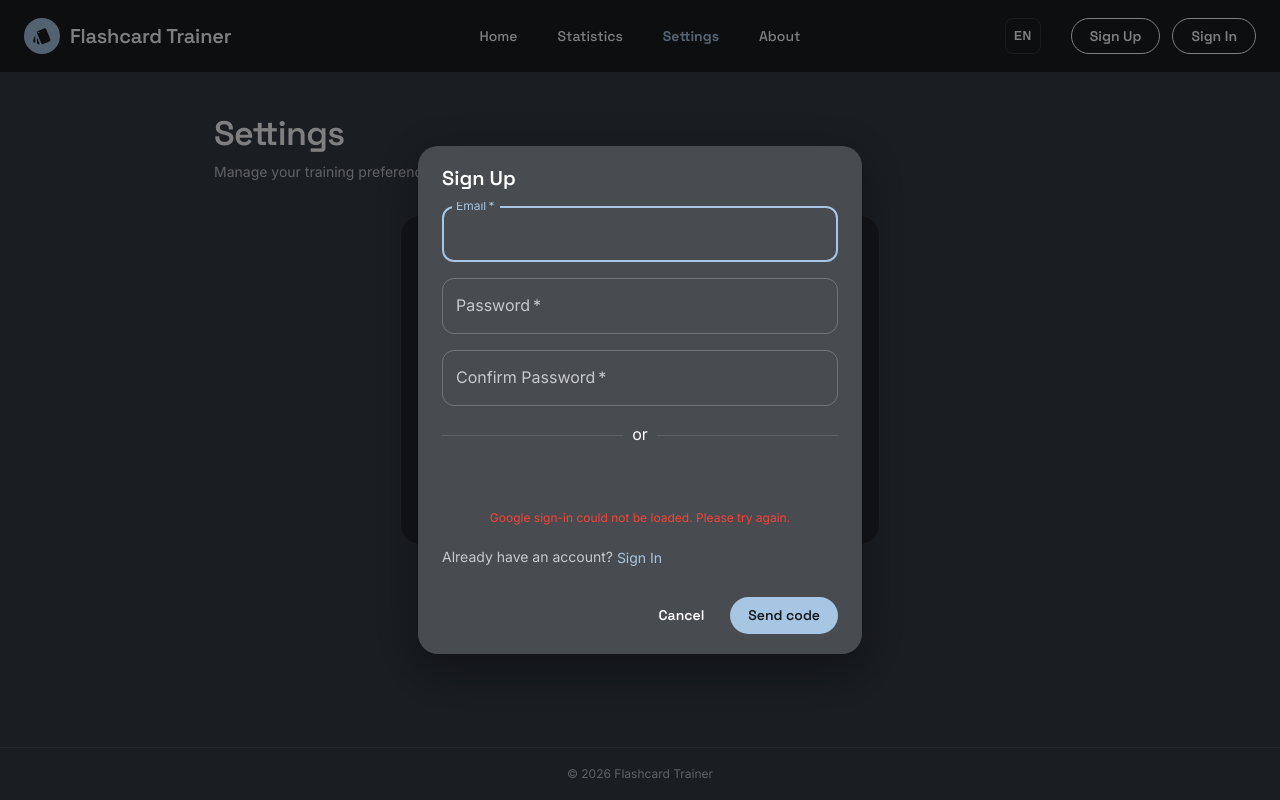
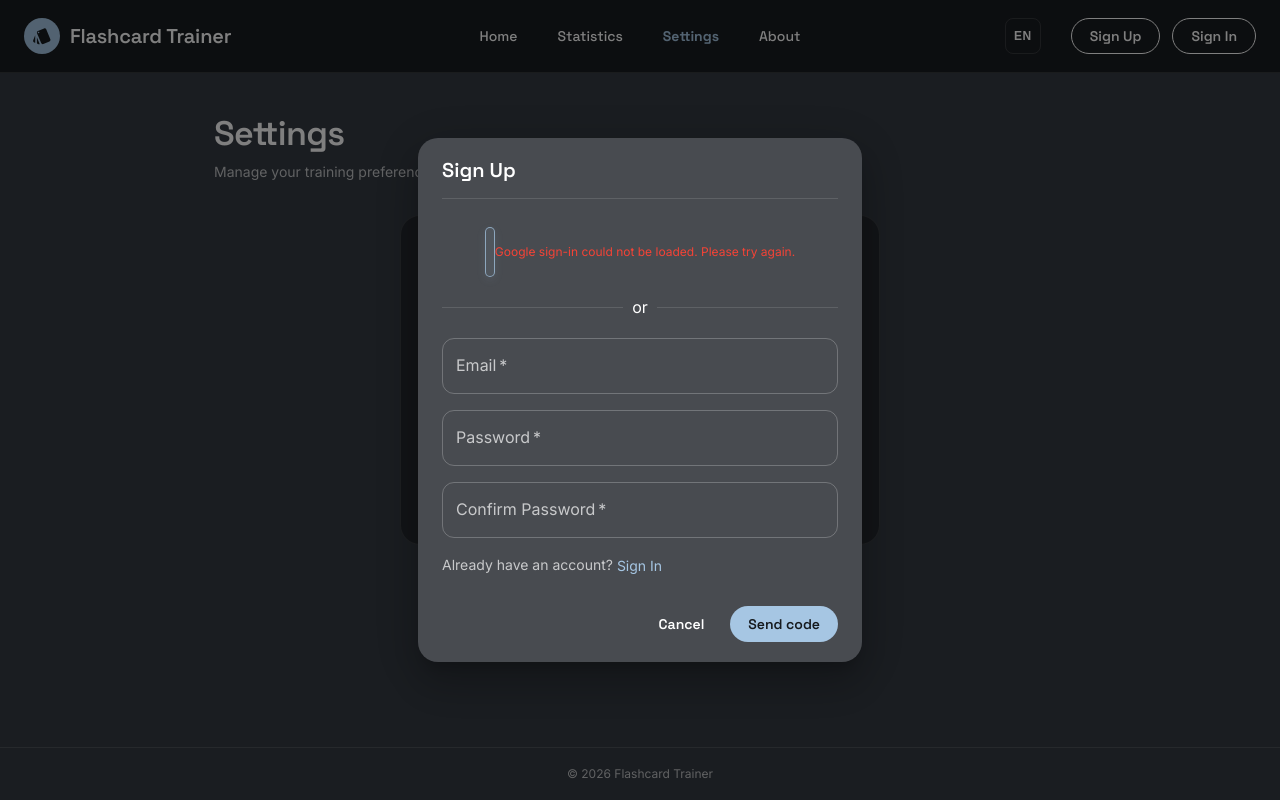
Before and after one commit to vkramar-dev/flashcard-trainer, a React (Vite) app in the folder frontend/: page /settings in a window 1280 px wide. Both pictures are taken after a click on the button "Sign Up". Built offline with nearby package versions, Linux system fonts and the light colour scheme.

Commit message:
UI improvements.

```diff
--- a/frontend/src/features/auth/AuthDialogs.tsx
+++ b/frontend/src/features/auth/AuthDialogs.tsx
@@ -237,10 +237,23 @@ export function AuthDialogs() {
     <>
       <Dialog open={view !== null} onClose={handleClose} fullWidth maxWidth="xs">
         <form onSubmit={handleSubmit} noValidate>
-          <DialogTitle sx={{ pb: 1 }}>{isSignUp ? t("auth.signUpTitle") : t("auth.signInTitle")}</DialogTitle>
-          <DialogContent>
+          <DialogTitle sx={{ pb: 1.5 }}>
+            {isSignUp ? t("auth.signUpTitle") : t("auth.signInTitle")}
+          </DialogTitle>
+          <Divider sx={{ mx: 3, borderColor: "divider" }} />
+          <DialogContent sx={{ pt: 3 }}>
             <Stack gap={2} sx={{ pt: 0.5 }}>
               {alertMessage && <Alert severity="error">{text(alertMessage)}</Alert>}
+
+              {!codeSent && (
+                <>
+                  <GoogleSignInButton
+                    onCredential={(credential) => void handleGoogleCredential(credential)}
+                    disabled={isSubmitting}
+                  />
+                  <Divider sx={{ my: 0.25 }}>{t("auth.or")}</Divider>
+                </>
+              )}
 
               <TextField
                 label={t("auth.email")}
@@ -252,7 +265,6 @@ export function AuthDialogs() {
                 helperText={fieldText(errors.email)}
                 required
                 fullWidth
-                autoFocus={!codeSent}
                 disabled={codeSent}
                 slotProps={{ htmlInput: { maxLength: ProjectConstants.userNameMaxLength } }}
               />
@@ -304,16 +316,6 @@ export function AuthDialogs() {
                       {t("auth.codeExpires", { time: formatRemaining(remainingMs) })}
                     </Typography>
                   )}
-                </>
-              )}
-
-              {!codeSent && (
-                <>
-                  <Divider>{t("auth.or")}</Divider>
-                  <GoogleSignInButton
-                    onCredential={(credential) => void handleGoogleCredential(credential)}
-                    disabled={isSubmitting}
-                  />
                 </>
               )}
 
--- a/frontend/src/features/auth/GoogleSignInButton.tsx
+++ b/frontend/src/features/auth/GoogleSignInButton.tsx
@@ -1,4 +1,5 @@
-import { Box, Typography } from "@mui/material"
+import { Box, Typography, useTheme } from "@mui/material"
+import { alpha } from "@mui/material/styles"
 import { useEffect, useRef, useState } from "react"
 import { useTranslation } from "react-i18next"
 import { initializeGoogleIdentity, loadGoogleIdentity, registerGoogleCredentialHandler } from "./googleIdentity"
@@ -12,6 +13,8 @@ const clientId = import.meta.env.VITE_GOOGLE_CLIENT_ID?.trim()
 
 export function GoogleSignInButton({ onCredential, disabled = false }: Props) {
   const { t, i18n } = useTranslation()
+  const theme = useTheme()
+  const isDark = theme.palette.mode === "dark"
   const containerRef = useRef<HTMLDivElement>(null)
   const callbackRef = useRef(onCredential)
   const [loadFailed, setLoadFailed] = useState(false)
@@ -20,22 +23,28 @@ export function GoogleSignInButton({ onCredential, disabled = false }: Props) {
   useEffect(() => {
     if (!clientId) return
 
+    const container = containerRef.current
+    if (!container) return
+
     setLoadFailed(false)
     let disposed = false
     let unregister: (() => void) | undefined
+
     void loadGoogleIdentity()
       .then(() => {
-        if (disposed || !containerRef.current) return
+        if (disposed || !container.isConnected) return
         const api = initializeGoogleIdentity(clientId)
         unregister = registerGoogleCredentialHandler((credential) => callbackRef.current(credential))
-        containerRef.current.replaceChildren()
-        api.renderButton(containerRef.current, {
+
+        // Keep the official, functional Google button; the outer shell supplies the chip styling.
+        container.replaceChildren()
+        api.renderButton(container, {
           type: "standard",
-          theme: "outline",
+          theme: isDark ? "filled_black" : "outline",
           size: "large",
-          shape: "rectangular",
+          shape: "pill",
           text: "continue_with",
-          width: Math.max(200, Math.min(300, containerRef.current.clientWidth || 300)),
+          logo_alignment: "left",
           locale: i18n.language === "zh-hans" ? "zh-CN" : i18n.language === "pt" ? "pt-PT" : i18n.language,
         })
       })
@@ -47,16 +56,49 @@ export function GoogleSignInButton({ onCredential, disabled = false }: Props) {
       disposed = true
       unregister?.()
     }
-  }, [i18n.language])
+  }, [i18n.language, isDark])
+
+  const accentColor = theme.palette.primary.main
 
   return (
-    <Box sx={{ textAlign: "center" }}>
+    <Box sx={{ width: "100%", textAlign: "center" }}>
       <Box
-        ref={containerRef}
-        sx={{ display: "flex", justifyContent: "center", minHeight: 40, opacity: disabled ? 0.5 : 1,
-          pointerEvents: disabled ? "none" : "auto" }}
-        aria-label={t("auth.googleButton")}
-      />
+        sx={{
+          display: "inline-flex",
+          maxWidth: "100%",
+          p: "4px",
+          borderRadius: 999,
+          border: `1.5px solid ${alpha(accentColor, isDark ? 0.72 : 0.52)}`,
+          backgroundColor: alpha(accentColor, isDark ? 0.09 : 0.045),
+          boxShadow: `0 3px 10px ${alpha(accentColor, isDark ? 0.10 : 0.08)}`,
+          verticalAlign: "middle",
+          opacity: disabled ? 0.5 : 1,
+          pointerEvents: disabled ? "none" : "auto",
+          transition: "border-color 180ms ease, background-color 180ms ease, box-shadow 180ms ease, transform 180ms ease",
+          "&:hover": disabled
+            ? undefined
+            : {
+                borderColor: accentColor,
+                backgroundColor: alpha(accentColor, isDark ? 0.16 : 0.085),
+                boxShadow: `0 5px 16px ${alpha(accentColor, isDark ? 0.23 : 0.18)}`,
+                transform: "translateY(-1px)",
+              },
+          "&:focus-within": {
+            outline: `2px solid ${accentColor}`,
+            outlineOffset: 3,
+          },
+          "@media (prefers-reduced-motion: reduce)": {
+            transition: "none",
+            "&:hover": { transform: "none" },
+          },
+        }}
+      >
+        <Box
+          ref={containerRef}
+          sx={{ display: "flex", justifyContent: "center", minHeight: 40, maxWidth: "100%" }}
+          aria-label={t("auth.googleButton")}
+        />
+      </Box>
       {!clientId && (
         <Typography variant="caption" color="error">{t("auth.googleNotConfigured")}</Typography>
       )}
--- a/frontend/src/features/auth/googleIdentity.ts
+++ b/frontend/src/features/auth/googleIdentity.ts
@@ -14,11 +14,12 @@ interface GoogleIdentityApi {
   }): void
   renderButton(element: HTMLElement, options: {
     type: "standard"
-    theme: "outline"
+    theme: "outline" | "filled_black"
     size: "large"
-    shape: "rectangular"
+    shape: "rectangular" | "pill"
     text: "continue_with"
-    width: number
+    logo_alignment?: "left" | "center"
+    width?: number
     locale: string
   }): void
 }
```
